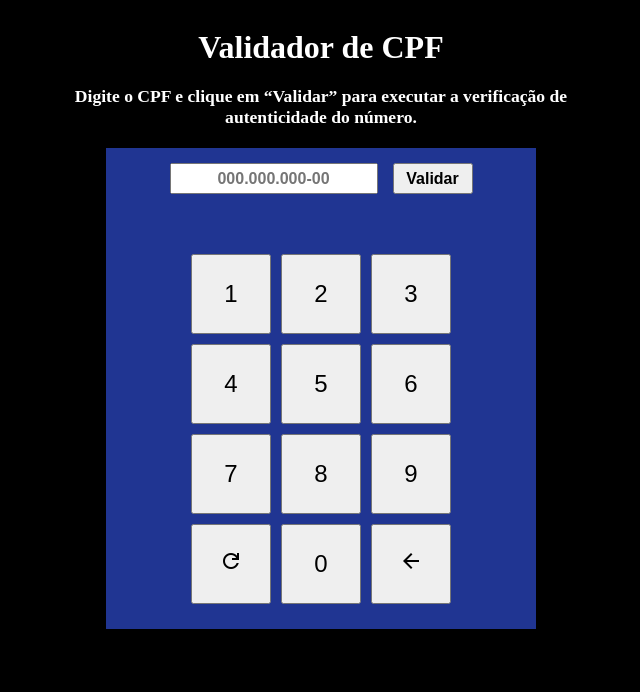
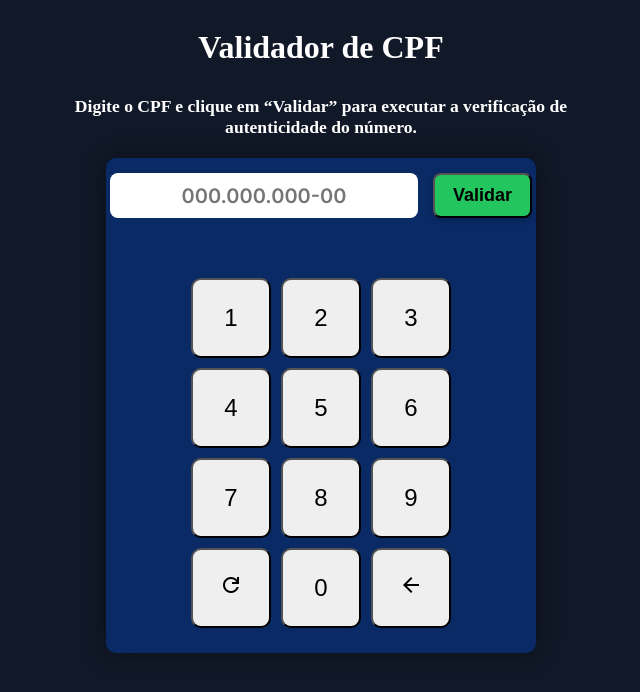
Before and after one commit to kailla-taileia/validador-cpf, a plain HTML site: page index.html in a window 1280 px wide. Shown: the whole page, without its empty margins (319-959 px from the left). Drawn offline with nearby package versions, Linux system fonts and the light colour scheme.

Commit message:
atualização no estilo da pagina

```diff
--- a/assets/style.css
+++ b/assets/style.css
@@ -1,22 +1,27 @@
 @charset "UTF-8";
+@import url('https://fonts.googleapis.com/css2?family=Inter:wght@300;400;500;600&display=swap');
+
+
 body{
     display: flex;
     flex-direction: column;
     align-items: center;
     justify-content: center;
 
-    background-color: black;
+    background-color: #111827;
     color: white;
 }
 
 section{
     padding: 15px;
     width: 400px;
-    background-color: rgb(32, 53, 146);
+    background-color:#0a2a66;
+    border-radius: 10px;
+    box-shadow: 0 0 25px rgba(0, 0, 0, 0.4);
 }
 h1{
-    text-align: center;
-    margin-bottom: 0px;
+    font-size: 32px;
+    margin-bottom: 10px;
 }
 
 #howToUse{
@@ -32,24 +37,35 @@ h1{
     margin-bottom:20px;
 }
 #cpf{
-    width: 200px;
-    height: 25px;
+    font-family: 'Inter', sans-serif;
+    font-size: 20px;
+    font-weight: bold;
+    padding: 10px;
+    border-radius: 8px;
+    border: none;
     text-align: center;
-    font-weight: bold;
-    font-size: 1em;
 }
 
 #cpf::placeholder{
     text-align: center;
     font-weight: bold;
-    font-size: 1em;
+    font-size: 20px;
 }
 
 #buttonSubmit{
+    background-color: #22c55e;
     cursor: pointer;
-    width: 80px;
-    font-size: 1em;
+    padding: 10px 18px;
+    font-size: 18px;
     font-weight: bold;
+    border-radius: 8px;
+    box-shadow: 0 2px 6px rgba(0,0,0,0.25);
+}
+
+#buttonSubmit:hover {
+    transform: scale(1.05);
+    filter: brightness(1.1);
+    transition: 0.2s;
 }
 
 div#res{
@@ -69,11 +85,18 @@ p{
     gap: 10px;
     margin-top: 10px;
     margin-bottom: 10px;
-
 }
 button{
     cursor: pointer;
     font-size: 1.5em;
     width: 80px;
     height: 80px;
+    border-radius: 10px;
+    padding: 20px;
 }
+
+button:hover {
+    background-color: #e5e5e5;
+    transform: scale(1.05);
+    transition: 0.2s;
+}
```
